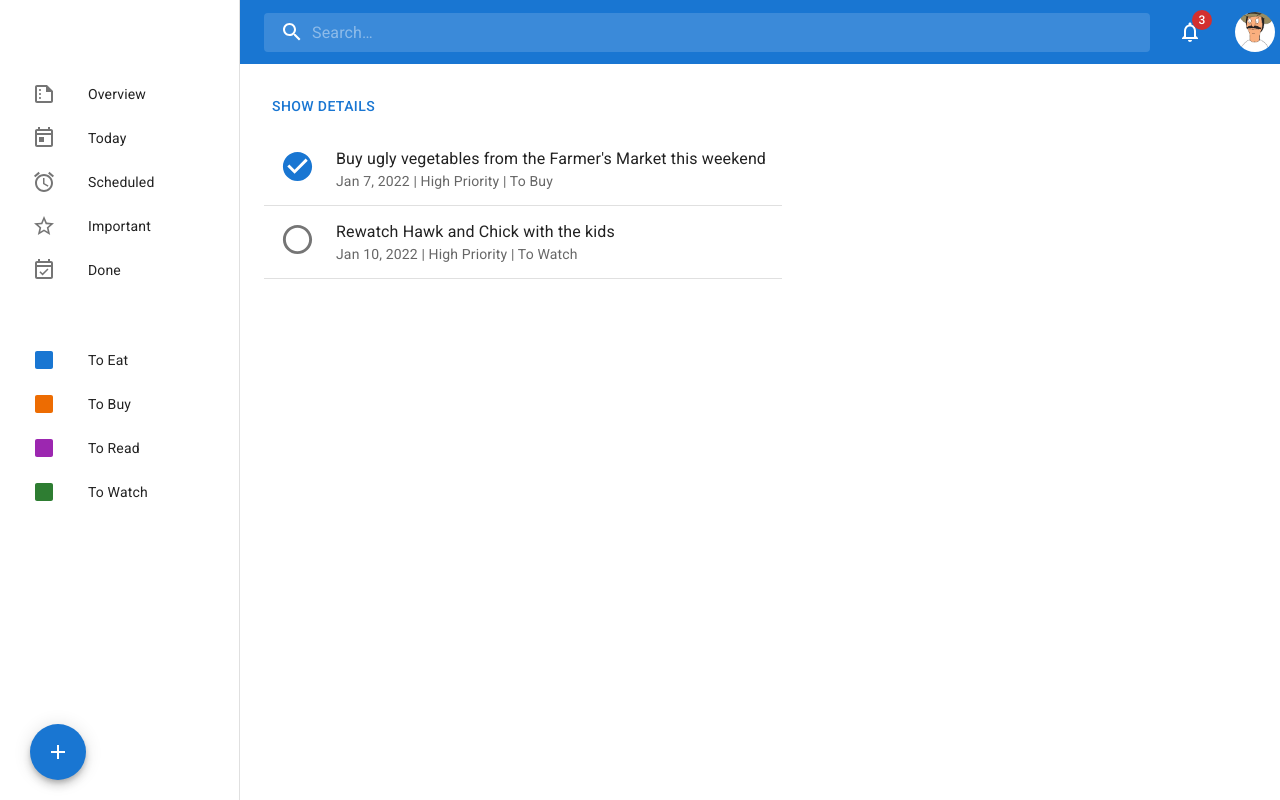
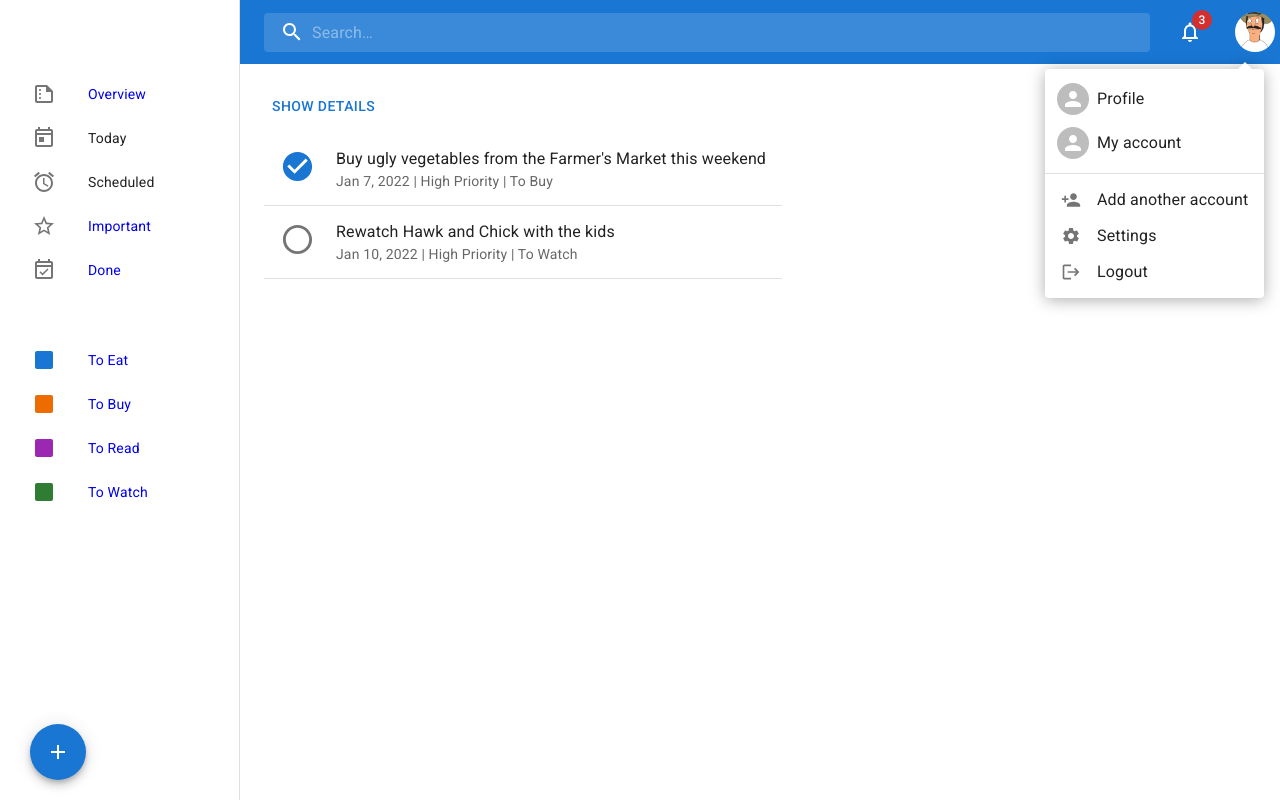
Before and after one commit to yoyotruly/smart-todo-list, a React (Create React App) app in the folder frontend/: page /tasks in a window 1280 px wide. Both pictures are taken after a click on the button "Account settings". Built offline with nearby package versions, Linux system fonts and the light colour scheme.

Commit message:
Bind hrefs to buttons

```diff
--- a/frontend/src/components/FloatingAddButton.js
+++ b/frontend/src/components/FloatingAddButton.js
@@ -12,6 +12,8 @@ export default function FloatingActionButtons() {
         bottom: 20,
         zIndex: (theme) => theme.zIndex.drawer + 1
       }}
+      component="a"
+      href="/tasks/new"
     >
       <AddIcon />
     </Fab>
--- a/frontend/src/components/LeftSidebar.js
+++ b/frontend/src/components/LeftSidebar.js
@@ -1,3 +1,4 @@
+import { Link } from "react-router-dom";
 import Drawer from '@mui/material/Drawer';
 import Toolbar from '@mui/material/Toolbar';
 import List from '@mui/material/List';
@@ -33,7 +34,11 @@ export default function LeftSidebar() {
 
         <List dense>
 
-          <ListItem key={"Overview"}>
+          <ListItem
+            key={"Overview"}
+            component="a"
+            href="/tasks"
+          >
             <ListItemButton>
               <ListItemIcon>
                 <SummarizeOutlinedIcon />
@@ -60,7 +65,11 @@ export default function LeftSidebar() {
             </ListItemButton>
           </ListItem>
 
-          <ListItem key={"Important"}>
+          <ListItem
+            key={"Important"}
+            component="a"
+            href="/tasks/high"
+          >
             <ListItemButton>
               <ListItemIcon>
                 <StarBorderOutlinedIcon />
@@ -69,7 +78,11 @@ export default function LeftSidebar() {
             </ListItemButton>
           </ListItem>
 
-          <ListItem key={"Done"}>
+          <ListItem
+            key={"Done"}
+            component="a"
+            href="/tasks/done"
+          >
             <ListItemButton>
               <ListItemIcon>
                 <EventAvailableOutlinedIcon />
@@ -84,7 +97,11 @@ export default function LeftSidebar() {
           dense
           sx={{marginTop: "30px"}}
         >
-          <ListItem key={"To Eat"}>
+          <ListItem
+            key={"To Eat"}
+            component="a"
+            href="/tasks/1"
+          >
             <ListItemButton>
               <ListItemIcon>
                 <SquareRoundedIcon color='primary'/>
@@ -93,7 +110,11 @@ export default function LeftSidebar() {
             </ListItemButton>
           </ListItem>
 
-          <ListItem key={"To Buy"}>
+          <ListItem
+            key={"To Buy"}
+            component="a"
+            href="/tasks/2"
+          >
             <ListItemButton>
               <ListItemIcon>
                 <SquareRoundedIcon color="warning"/>
@@ -102,7 +123,11 @@ export default function LeftSidebar() {
             </ListItemButton>
           </ListItem>
 
-          <ListItem key={"To Read"}>
+          <ListItem
+            key={"To Read"}
+            component="a"
+            href="/tasks/3"
+          >
             <ListItemButton>
               <ListItemIcon>
                 <SquareRoundedIcon color="secondary"/>
@@ -111,7 +136,11 @@ export default function LeftSidebar() {
             </ListItemButton>
           </ListItem>
 
-          <ListItem key={"To Watch"}>
+          <ListItem
+            key={"To Watch"}
+            component="a"
+            href="/tasks/4"
+          >
             <ListItemButton>
               <ListItemIcon>
                 <SquareRoundedIcon color="success"/>
--- a/frontend/src/components/TopBar.js
+++ b/frontend/src/components/TopBar.js
@@ -152,7 +152,10 @@ export default function TopBar() {
           transformOrigin={{ horizontal: 'right', vertical: 'top' }}
           anchorOrigin={{ horizontal: 'right', vertical: 'bottom' }}
         >
-          <MenuItem>
+          <MenuItem
+            component="a"
+            href="/profile/1"
+          >
             <Avatar /> Profile
           </MenuItem>
           <MenuItem>
@@ -171,7 +174,10 @@ export default function TopBar() {
             </ListItemIcon>
             Settings
           </MenuItem>
-          <MenuItem>
+          <MenuItem
+            component="a"
+            href="/"
+          >
             <ListItemIcon>
               <Logout fontSize="small" />
             </ListItemIcon>
```
